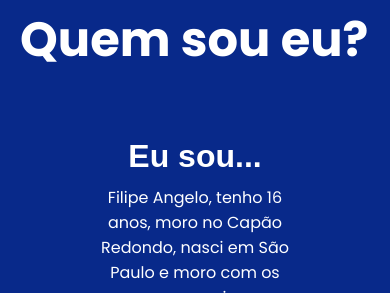
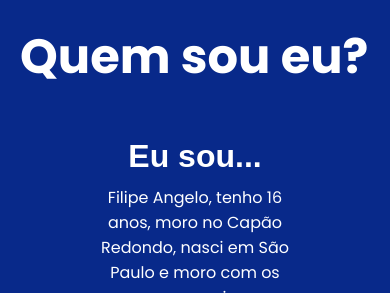
Before and after one commit to SkylipeBR/ASAM, a plain HTML site: page Index.html in a window 390 px wide. Shown: the part 846-1139 px from the top of the page. Drawn offline with Linux system fonts and the light colour scheme; a web font is replaced by a local one.

Commit message:
Update style.css

```diff
--- a/CSS/style.css
+++ b/CSS/style.css
@@ -347,7 +347,7 @@ footer nav .nav-footer li a
 
     #titulo
     {
-        top: 105%;
+        top: 107%;
         font-size: 3em;
 
     }
```
